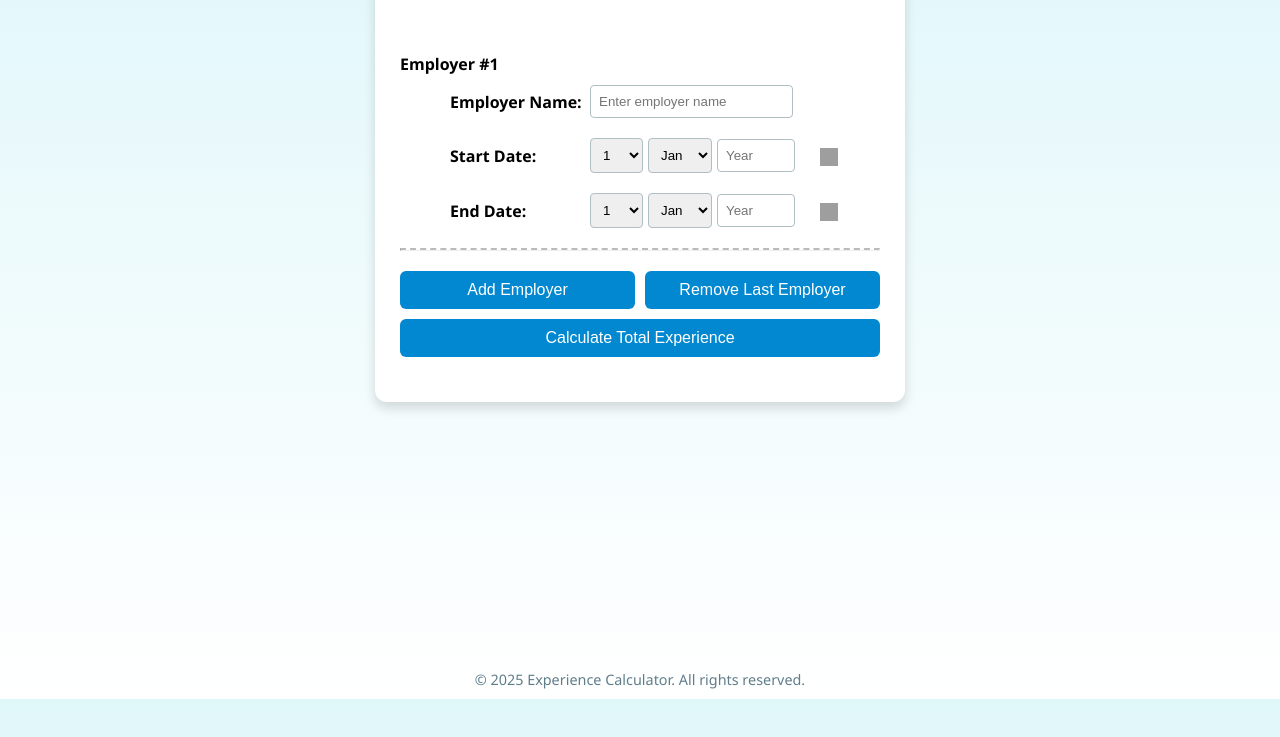
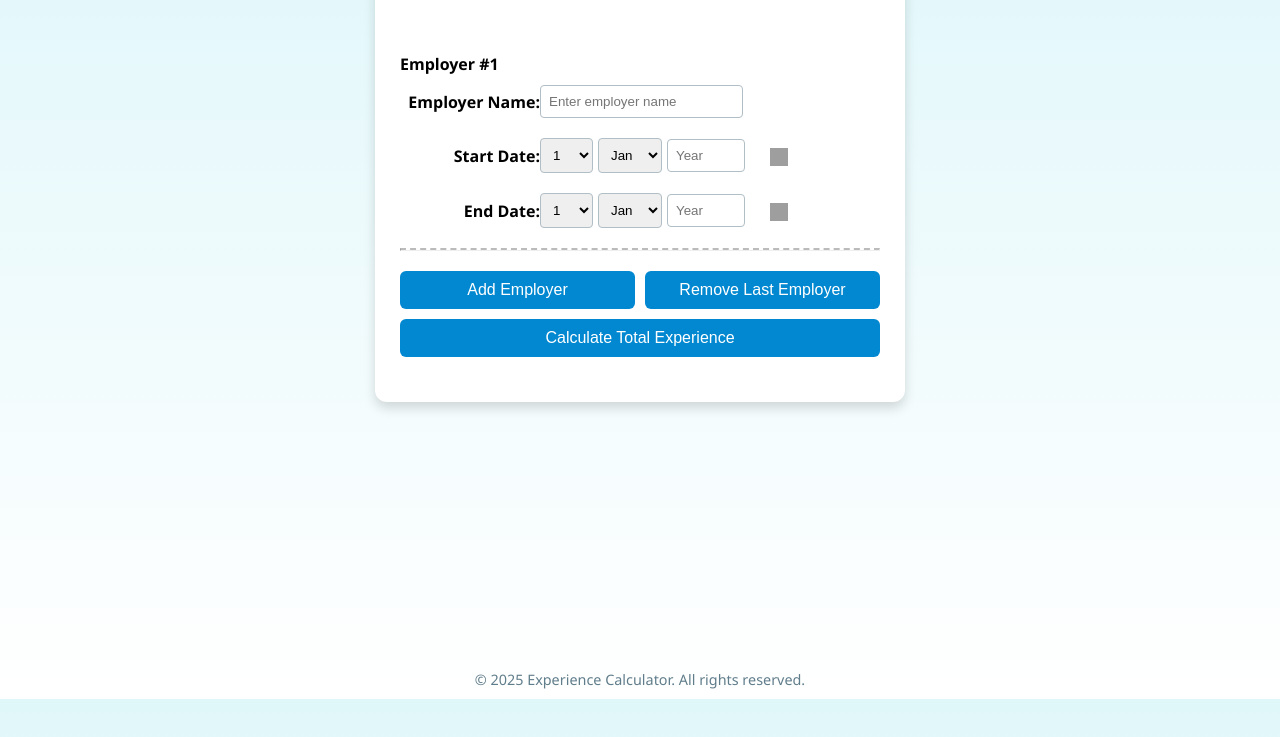
Before and after one commit to jk-verma/experience-calculator, a plain HTML site: page index.html in a window 1280 px wide. Shown: the part 101-838 px from the top of the page. Drawn offline with nearby package versions, Linux system fonts and the light colour scheme; grey boxes are pictures that could not be loaded.

Commit message:
Update index.html

```diff
--- a/index.html
+++ b/index.html
@@ -9,8 +9,19 @@
     html,body{height:100%;margin:0;padding:0}
     body{font-family:'Segoe UI',Tahoma,Geneva,Verdana,sans-serif;background:linear-gradient(to bottom,#e0f7fa,#fff);display:flex;flex-direction:column;align-items:center;justify-content:flex-start;padding:20px}
     .container{background:#fff;padding:25px;border-radius:12px;box-shadow:0 6px 12px rgba(0,0,0,.15);width:100%;max-width:480px}
-    .field-group{margin-left:50px;margin-bottom:20px;display:flex;flex-wrap:wrap;align-items:center}
-    .field-group label{flex:0 0 140px;margin:0;font-weight:700}
+    .field-group{
+      margin:0 0 20px 50px; /* 50px indentation on small screens */
+      display:flex;
+      flex-wrap:wrap;
+      align-items:center;
+      justify-content:flex-start; /* left-align fields */
+    }
+    .field-group label{
+      flex:1 1 100%; /* full width (label on top) for small screens */
+      margin-bottom:6px;
+      font-weight:700;
+      text-align:left;
+    }
     .field-group select,.field-group input[type=text]{padding:8px;margin-right:5px;border:1px solid #b0bec5;border-radius:4px}
     .field-group input[id*=Year]{width:60px}
     .field-group input[id*=employerName]{width:calc(60px + 110px + 15px)}
@@ -23,6 +34,11 @@
     .calendar-icon-wrapper{display:inline-block;position:relative}
     .btn-group{display:grid;grid-template-columns:1fr 1fr;gap:10px;margin-top:10px}
     .btn-group button{margin-top:0}
+  @media (min-width:600px){
+      .field-group{margin:0 0 20px 0;} /* remove extra indent on larger screens */
+      .field-group label{flex:0 0 140px;margin-bottom:0;text-align:right;}
+    }
+    }
   </style>
 </head>
 <body>
```
